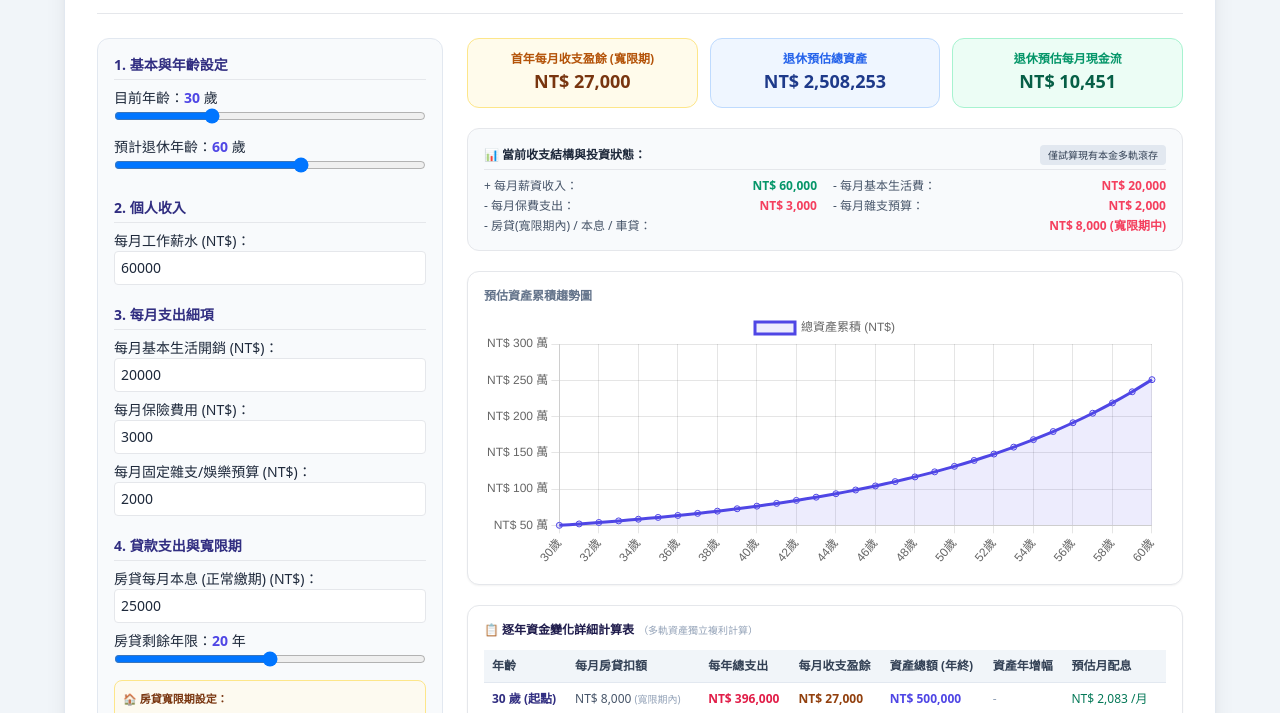
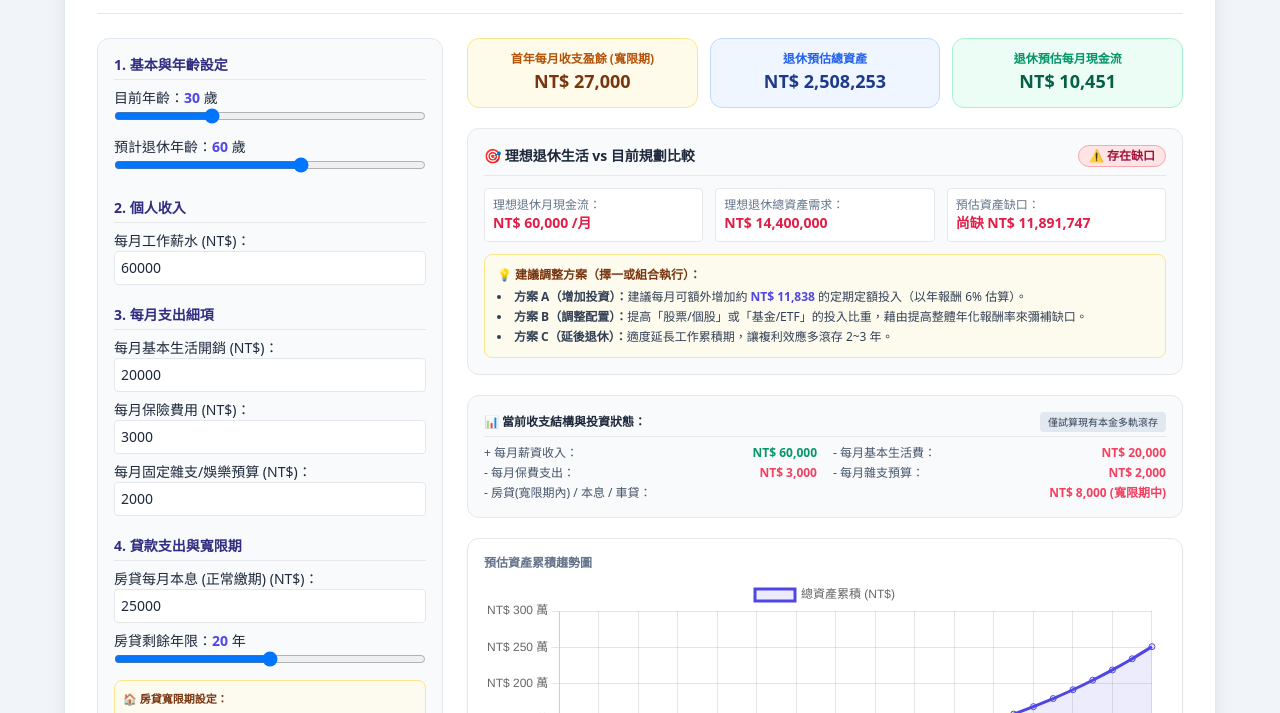
Before and after one commit to houlin-rgb/retirement-calculaor, a plain HTML site: page index.html in a window 1280 px wide. Shown: the part 120-833 px from the top of the page. Drawn offline with nearby package versions, Linux system fonts and the light colour scheme.

Commit message:
Update index.html

```diff
--- a/index.html
+++ b/index.html
@@ -12,7 +12,7 @@
     <!-- 頁頭標題 -->
     <div class="border-b pb-4 mb-6">
       <h1 class="text-2xl md:text-3xl font-extrabold text-indigo-950">客製化收支出推算系統-中和小陳設計</h1>
-      <p class="text-slate-500 text-sm mt-1">獨立列出每月結餘、房貸寬限期動態金流、多元資產個別配置與資產增幅明細。</p>
+      <p class="text-slate-500 text-sm mt-1">獨立列出每月結餘、房貸寬限期動態金流、多元資產配置與理想退休目標缺口試算。</p>
     </div>
 
     <div class="grid grid-cols-1 lg:grid-cols-3 gap-6">
@@ -185,6 +185,18 @@
           </div>
         </div>
 
+        <!-- 6. 理想退休生活目標設定 -->
+        <div>
+          <h3 class="font-bold text-rose-900 mb-2 border-b pb-1">6. 理想退休生活目標</h3>
+          <div class="space-y-2 p-2.5 bg-rose-50/50 rounded-lg border border-rose-100">
+            <div>
+              <label class="block font-medium text-rose-950">理想退休每月現金流 (NT$)：</label>
+              <input type="number" id="targetMonthlyCash" value="60000" step="5000" class="w-full p-1.5 border rounded bg-white">
+            </div>
+            <p class="text-[11px] text-slate-500">系統將根據「退休轉化殖利率」自動換算為達標所需的總資產目標。</p>
+          </div>
+        </div>
+
       </div>
 
       <!-- 右側：結果儀表板、圖表與詳細試算表 -->
@@ -203,6 +215,36 @@
           <div class="p-3 bg-emerald-50 border border-emerald-200 rounded-xl">
             <div class="text-xs text-emerald-600 font-semibold">退休預估每月現金流</div>
             <div id="retireMonthlyCash" class="text-lg font-black text-emerald-800">NT$ 0</div>
+          </div>
+        </div>
+
+        <!-- 🎯 理想 vs 現況 比較與缺口分析區塊 -->
+        <div id="gapCard" class="p-4 border rounded-xl bg-slate-50 space-y-3">
+          <div class="flex justify-between items-center border-b pb-2">
+            <h4 class="font-bold text-sm text-slate-800 flex items-center gap-1">
+              <span>🎯 理想退休生活 vs 目前規劃比較</span>
+            </h4>
+            <span id="gapBadge" class="px-2.5 py-0.5 rounded-full text-xs font-bold">計算中</span>
+          </div>
+
+          <div class="grid grid-cols-2 md:grid-cols-3 gap-3 text-xs">
+            <div class="p-2 bg-white rounded border">
+              <span class="text-slate-500 block">理想退休月現金流：</span>
+              <span id="idealMonthlyVal" class="font-bold text-rose-600 text-sm">NT$ 0</span>
+            </div>
+            <div class="p-2 bg-white rounded border">
+              <span class="text-slate-500 block">理想退休總資產需求：</span>
+              <span id="idealTotalVal" class="font-bold text-rose-600 text-sm">NT$ 0</span>
+            </div>
+            <div class="p-2 bg-white rounded border col-span-2 md:col-span-1">
+              <span class="text-slate-500 block">預估資產缺口：</span>
+              <span id="gapAmountVal" class="font-bold text-slate-800 text-sm">NT$ 0</span>
+            </div>
+          </div>
+
+          <!-- 💡 調整建議方案區塊 -->
+          <div id="adviceBlock" class="p-3 rounded-lg text-xs space-y-1 bg-white border">
+            <!-- 動態注入調整建議內容 -->
           </div>
         </div>
 
@@ -305,6 +347,9 @@
       const retireYield = parseFloat(document.getElementById('retireYield').value) / 100;
       const isInvestEnabled = enableCheckbox.checked;
 
+      // 理想退休目標
+      const targetMonthlyCash = parseFloat(document.getElementById('targetMonthlyCash').value) || 0;
+
       // 讀取四種資產設定
       const capCash = parseFloat(document.getElementById('capCash').value) || 0;
       const invCash = parseFloat(document.getElementById('invCash').value) || 0;
@@ -331,7 +376,7 @@
       document.getElementById('rateStockVal').innerText = (rateStock * 12 * 100).toFixed(1);
       document.getElementById('retireYieldVal').innerText = (retireYield * 100).toFixed(1) + '%';
 
-      // 總初始本金
+      // 總初始本金與月投入
       const totalInitialCapital = capCash + capDeposit + capFund + capStock;
       const totalMonthlyInvest = invCash + invDeposit + invFund + invStock;
 
@@ -402,7 +447,6 @@
             </tr>
           `;
         } else {
-          // 進行 12 個月多軌獨立滾存
           const mCash = isInvestEnabled ? invCash : 0;
           const mDeposit = isInvestEnabled ? invDeposit : 0;
           const mFund = isInvestEnabled ? invFund : 0;
@@ -418,7 +462,6 @@
           const currentTotalAsset = Math.round(valCash + valDeposit + valFund + valStock);
           const monthlyYieldEst = Math.round((currentTotalAsset * retireYield) / 12);
 
-          // 計算資產年度增幅 %
           let growthRateText = "0.0%";
           if (prevTotalAsset > 0) {
             const growthRate = ((currentTotalAsset - prevTotalAsset) / prevTotalAsset) * 100;
@@ -450,6 +493,61 @@
       document.getElementById('retireMonthlyCash').innerText = 'NT$ ' + monthlyCash.toLocaleString();
       document.getElementById('detailTableBody').innerHTML = tableRowsHtml;
 
+      // 🎯 缺口計算與建議生成
+      const idealTotalAsset = retireYield > 0 ? Math.round((targetMonthlyCash * 12) / retireYield) : 0;
+      const gapAmount = idealTotalAsset - finalAsset;
+
+      document.getElementById('idealMonthlyVal').innerText = 'NT$ ' + targetMonthlyCash.toLocaleString() + ' /月';
+      document.getElementById('idealTotalVal').innerText = 'NT$ ' + idealTotalAsset.toLocaleString();
+
+      const gapBadge = document.getElementById('gapBadge');
+      const gapAmountVal = document.getElementById('gapAmountVal');
+      const adviceBlock = document.getElementById('adviceBlock');
+
+      if (gapAmount <= 0) {
+        // 達標狀況
+        gapBadge.innerText = '🎉 完美達標！';
+        gapBadge.className = 'px-2.5 py-0.5 rounded-full text-xs font-bold bg-emerald-100 text-emerald-800 border border-emerald-300';
+        gapAmountVal.innerText = '超額達標 NT$ ' + Math.abs(gapAmount).toLocaleString();
+        gapAmountVal.className = 'font-bold text-emerald-600 text-sm';
+
+        adviceBlock.className = 'p-3 rounded-lg text-xs space-y-1 bg-emerald-50/70 border border-emerald-200 text-emerald-900';
+        adviceBlock.innerHTML = `
+          <div class="font-bold">✨ 系統建議：</div>
+          <p>您目前的規劃已經能順利達成理想的退休生活目標！可以保持現有的累積步調，或考慮適度放寬生活預算。</p>
+        `;
+      } else {
+        // 未達標/存在缺口
+        gapBadge.innerText = '⚠️ 存在缺口';
+        gapBadge.className = 'px-2.5 py-0.5 rounded-full text-xs font-bold bg-rose-100 text-rose-800 border border-rose-300';
+        gapAmountVal.innerText = '尚缺 NT$ ' + gapAmount.toLocaleString();
+        gapAmountVal.className = 'font-bold text-rose-600 text-sm';
+
+        // 試算建議：如果提高定期定額需要增加多少錢（假設投在基金/ETF 6% 複利）
+        const yearsToRetire = totalYears;
+        let addMonthlyInvestNeeded = 0;
+        if (yearsToRetire > 0) {
+          const r = rateFund; // 預設用基金年報酬算
+          const n = yearsToRetire * 12;
+          // FV = P * (((1+r)^n - 1) / r)  =>  P = FV * r / (((1+r)^n) - 1)
+          if (r > 0) {
+            addMonthlyInvestNeeded = Math.round((gapAmount * r) / (Math.pow(1 + r, n) - 1));
+          } else {
+            addMonthlyInvestNeeded = Math.round(gapAmount / n);
+          }
+        }
+
+        adviceBlock.className = 'p-3 rounded-lg text-xs space-y-1.5 bg-amber-50/80 border border-amber-200 text-amber-950';
+        adviceBlock.innerHTML = `
+          <div class="font-bold text-amber-900">💡 建議調整方案（擇一或組合執行）：</div>
+          <ul class="list-disc list-inside space-y-1 text-slate-700">
+            <li><strong>方案 A（增加投資）：</strong>建議每月可額外增加約 <span class="font-bold text-indigo-600">NT$ ${addMonthlyInvestNeeded.toLocaleString()}</span> 的定期定額投入（以年報酬 6% 估算）。</li>
+            <li><strong>方案 B（調整配置）：</strong>提高「股票/個股」或「基金/ETF」的投入比重，藉由提高整體年化報酬率來彌補缺口。</li>
+            <li><strong>方案 C（延後退休）：</strong>適度延長工作累積期，讓複利效應多滾存 2~3 年。</li>
+          </ul>
+        `;
+      }
+
       proChart.data.labels = labels;
       proChart.data.datasets[0].data = data;
       proChart.update();
```
